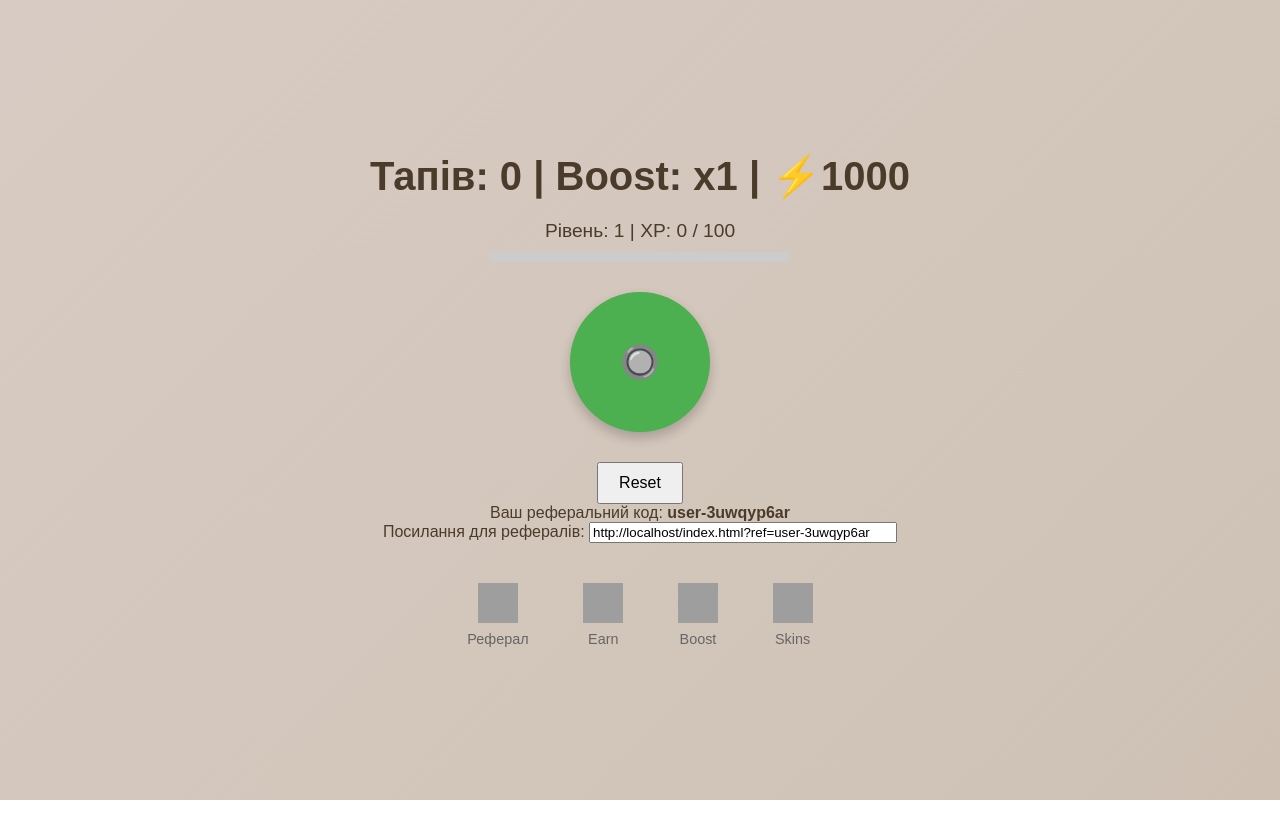
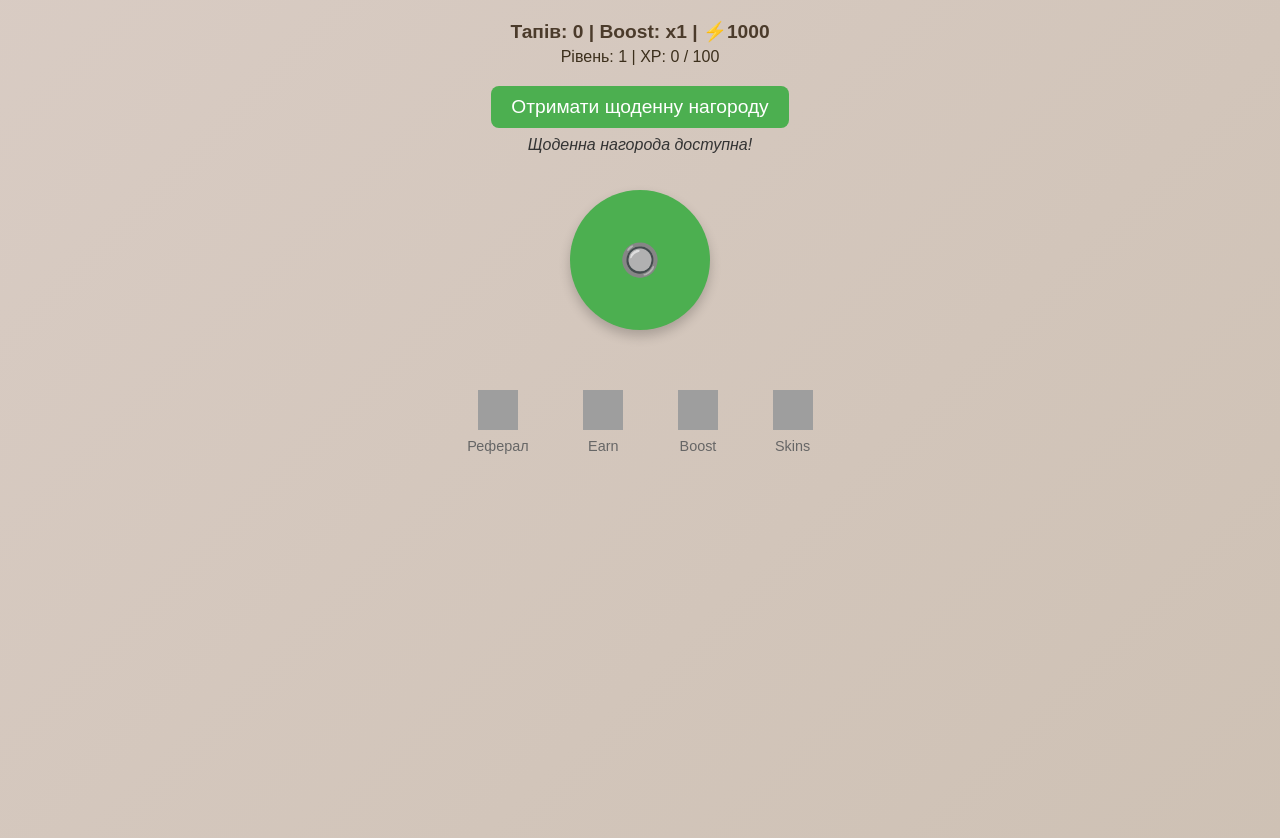
Before and after one commit to maxandryh/LazyTap, a plain HTML site: page index.html in a window 1280 px wide. Before the commit the page ends 800 px from the top, so only its background shows below. Drawn offline with Linux system fonts and the light colour scheme; grey boxes are pictures that could not be loaded.

Commit message:
Update index.html

```diff
--- a/index.html
+++ b/index.html
@@ -7,48 +7,55 @@
 <style>
   body {
     font-family: Arial, sans-serif;
-      margin: 0; padding: 0;
+    margin: 0; padding: 20px;
     display: flex; flex-direction: column;
-      align-items: center; justify-content: center;
-      height: 100vh; text-align: center;
+    align-items: center;
+    height: 100vh;
+    text-align: center;
     background: linear-gradient(135deg, #f5e9d3, #d9ccc4, #c4b7a6);
     background-size: 400% 400%;
     animation: gradientBG 20s ease infinite;
     color: #4b3b2b;
   }
-
   @keyframes gradientBG {
     0% { background-position: 0% 50%; }
     50% { background-position: 100% 50%; }
     100% { background-position: 0% 50%; }
   }
 
-    #tapCount {
-      font-size: 2.5em;
-      font-weight: bold;
+  #status {
+    font-size: 1.2em;
+    margin-bottom: 5px;
+    font-weight: 600;
+  }
+  #levelXp {
+    font-size: 1em;
+    margin-bottom: 20px;
+    color: #3c2f1c;
+  }
+
+  #dailyRewardSection {
     margin-bottom: 20px;
   }
 
-    #levelInfo {
+  #dailyRewardBtn {
+    padding: 10px 20px;
     font-size: 1.2em;
-      margin-bottom: 10px;
+    cursor: pointer;
+    background-color: #4CAF50;
+    color: white;
+    border: none;
+    border-radius: 8px;
+  }
+  #dailyRewardBtn:disabled {
+    background-color: #999;
+    cursor: default;
   }
 
-    #xpBarContainer {
-      width: 80%;
-      max-width: 300px;
-      height: 10px;
-      background: #ccc;
-      border-radius: 5px;
-      overflow: hidden;
-      margin-bottom: 30px;
-    }
-
-    #xpBar {
-      height: 100%;
-      background: #4CAF50;
-      width: 0%;
-      transition: width 0.3s;
+  #dailyRewardMsg {
+    margin-top: 8px;
+    font-style: italic;
+    color: #333;
   }
 
   #tapButton {
@@ -71,13 +78,6 @@
     transform: scale(0.9);
     box-shadow: 0 0 15px 4px #4CAF50;
     transition: transform 0.1s ease, box-shadow 0.1s ease;
-    }
-
-    #resetButton {
-      margin-top: 10px;
-      padding: 10px 20px;
-      font-size: 1em;
-      cursor: pointer;
   }
 
   #iconsRow {
@@ -109,170 +109,140 @@
 </head>
 <body>
 
-<div id="tapCount">Тапів: 1000</div>
-<div id="levelInfo">Рівень: 1 | XP: 0 / 100</div>
-<div id="xpBarContainer"><div id="xpBar"></div></div>
-<button id="tapButton" aria-label="Тап кнопка">🔘</button>
-<button id="resetButton">Reset</button>
-<div>
-  Ваш реферальний код: <strong id="refCodeDisplay"></strong><br/>
-  Посилання для рефералів: <input type="text" id="refLink" readonly style="width:300px" />
+<div id="status">Тапів: 0 | Boost: x1 | ⚡️1000</div>
+<div id="levelXp">Рівень: 1 | XP: 0 / 100</div>
+
+<div id="dailyRewardSection">
+  <button id="dailyRewardBtn">Отримати щоденну нагороду</button>
+  <p id="dailyRewardMsg"></p>
 </div>
 
+<button id="tapButton" aria-label="Тап кнопка">🔘</button>
+
 <div id="iconsRow">
-  <div class="iconButton" onclick="alert('Реферал')">
+  <div class="iconButton" onclick="window.location.href='referral.html'">
     <img class="iconImg" src="https://img.icons8.com/ios-filled/50/000000/referral.png" alt="Реферал" />
     Реферал
   </div>
-  <div class="iconButton" onclick="window.open('earn.html', '_blank')">
+  <div class="iconButton" onclick="alert('Earn - тут буде новий екран')">
     <img class="iconImg" src="https://img.icons8.com/ios-filled/50/000000/money-bag.png" alt="Earn" />
     Earn
   </div>
-  <div class="iconButton" onclick="window.open('boost.html', '_blank')">
+  <div class="iconButton" onclick="alert('Boost - тут буде новий екран')">
     <img class="iconImg" src="https://img.icons8.com/ios-filled/50/000000/rocket.png" alt="Boost" />
     Boost
   </div>
-  <div class="iconButton" onclick="window.open('skins.html', '_blank')">
+  <div class="iconButton" onclick="alert('Skins - тут буде новий екран')">
     <img class="iconImg" src="https://img.icons8.com/ios-filled/50/000000/t-shirt.png" alt="Skins" />
     Skins
   </div>
 </div>
 
 <script>
-  const tapCountElem = document.getElementById('tapCount');
-  const levelInfoElem = document.getElementById('levelInfo');
-  const xpBar = document.getElementById('xpBar');
+  const statusElem = document.getElementById('status');
+  const levelXpElem = document.getElementById('levelXp');
   const tapButton = document.getElementById('tapButton');
-  const resetButton = document.getElementById('resetButton');
-  const urlParams = new URLSearchParams(window.location.search);
-  const ref = urlParams.get('ref');
+  const dailyRewardBtn = document.getElementById('dailyRewardBtn');
+  const dailyRewardMsg = document.getElementById('dailyRewardMsg');
 
-if (ref && !localStorage.getItem('referredBy')) {
-  localStorage.setItem('referredBy', ref);
+  // Ініціалізація з localStorage
+  let taps = parseInt(localStorage.getItem('taps')) || 0;
+  let boost = parseInt(localStorage.getItem('boost')) || 1;
+  let energy = parseInt(localStorage.getItem('energy')) || 1000;
+  let xp = parseInt(localStorage.getItem('xp')) || 0;
+  let level = parseInt(localStorage.getItem('level')) || 1;
+
+  const maxEnergy = 1000;
+  const energyRestoreRate = 1; // +1 енергії за 1 секунду
+
+  function xpForNextLevel(level) {
+    return 100 + (level - 1)*50;
   }
 
-
-  let taps = parseInt(localStorage.getItem('taps')) || 0;
-  let boost = parseInt(localStorage.getItem('boost')) || 1;
-  let xp = parseInt(localStorage.getItem('xp')) || 0;
-  let level = parseInt(localStorage.getItem('level')) || 1;
-  let energy = parseInt(localStorage.getItem('energy')) || 1000;
-
-  const maxEnergy = 1000;
-  const energyRestoreRate = 1; // +1 за 1 сек
-
-  function xpForNextLevel(level) {
-    return 100 + (level - 1) * 50;
+  function updateStatus() {
+    statusElem.textContent = `Тапів: ${taps} | Boost: x${boost} | ⚡️${energy}`;
+    levelXpElem.textContent = `Рівень: ${level} | XP: ${xp} / ${xpForNextLevel(level)}`;
   }
 
-  function boostPrice(boostLevel) {
-    return 100 * Math.pow(2, boostLevel - 1); // 100, 200, 400, 800...
+  tapButton.onclick = () => {
+    if(energy > 0) {
+      taps += boost;
+      xp++;
+      energy--;
+
+      // Левелап
+      while(xp >= xpForNextLevel(level)) {
+        xp -= xpForNextLevel(level);
+        level++;
+        alert(`🎉 Вітаємо! Новий рівень: ${level}`);
       }
 
-  function updateDisplay() {
-    tapCountElem.textContent = `Тапів: ${taps} | Boost: x${boost} | ⚡️${energy}`;
-    levelInfoElem.textContent = `Рівень: ${level} | XP: ${xp} / ${xpForNextLevel(level)}`;
-    const percent = Math.min((xp / xpForNextLevel(level)) * 100, 100);
-    xpBar.style.width = `${percent}%`;
+      saveData();
+      updateStatus();
+    } else {
+      alert('⚡️ Немає енергії! Зачекай кілька секунд.');
     }
-  function generateReferralCode() {
-  return 'user-' + Math.random().toString(36).substr(2, 9);
+  };
+
+  // Щоденна нагорода
+  function canGetDailyReward() {
+    const lastReward = localStorage.getItem('lastDailyReward');
+    if(!lastReward) return true;
+    const lastDate = new Date(lastReward);
+    const now = new Date();
+    return (now - lastDate) > 24*60*60*1000;
   }
 
-let myReferralCode = localStorage.getItem('referralCode');
-if (!myReferralCode) {
-  myReferralCode = generateReferralCode();
-  localStorage.setItem('referralCode', myReferralCode);
-}
-
-  function applySkin() {
-    const skin = localStorage.getItem('skin') || 'green';
-    switch (skin) {
-      case 'red': tapButton.style.backgroundColor = '#e74c3c'; break;
-      case 'yellow': tapButton.style.backgroundColor = '#f1c40f'; break;
-      default: tapButton.style.backgroundColor = '#4CAF50';
+  function updateDailyRewardBtn() {
+    if(canGetDailyReward()) {
+      dailyRewardBtn.disabled = false;
+      dailyRewardMsg.textContent = "Щоденна нагорода доступна!";
+    } else {
+      dailyRewardBtn.disabled = true;
+      dailyRewardMsg.textContent = "Щоденна нагорода вже отримана сьогодні.";
     }
   }
 
-  applySkin();
-  updateDisplay();
-
-  tapButton.onclick = () => {
-    if (energy > 0) {
-      taps += boost;
-      xp += 1;
-      energy -= 1;
-
-      while (xp >= xpForNextLevel(level)) {
-        xp -= xpForNextLevel(level);
-        level++;
-        alert(`🎉 Новий рівень: ${level}`);
-      }
-
-      localStorage.setItem('taps', taps);
-      localStorage.setItem('xp', xp);
-      localStorage.setItem('level', level);
-      localStorage.setItem('energy', energy);
-      updateDisplay();
-    } else {
-      alert('Немає енергії! Зачекай кілька секунд ⏳');
+  dailyRewardBtn.onclick = () => {
+    if(canGetDailyReward()) {
+      const rewardAmount = 1000;
+      taps += rewardAmount;
+      localStorage.setItem('lastDailyReward', new Date().toISOString());
+      saveData();
+      updateStatus();
+      updateDailyRewardBtn();
+      alert(`🎁 Ви отримали щоденну нагороду: +${rewardAmount} тапів!`);
     }
   };
 
-  resetButton.onclick = () => {
-    taps = 0;
-    boost = 1;
-    xp = 0;
-    level = 1;
-    energy = maxEnergy;
-    localStorage.setItem('taps', taps);
-    localStorage.setItem('boost', boost);
-    localStorage.setItem('xp', xp);
-    localStorage.setItem('level', level);
-    localStorage.setItem('energy', energy);
-    updateDisplay();
-  };
-
-  // Автовідновлення енергії
+  // Енергія автоматично відновлюється
   setInterval(() => {
-    if (energy < maxEnergy) {
+    if(energy < maxEnergy) {
       energy += energyRestoreRate;
-      if (energy > maxEnergy) energy = maxEnergy;
-      localStorage.setItem('energy', energy);
-      updateDisplay();
+      if(energy > maxEnergy) energy = maxEnergy;
+      saveData();
+      updateStatus();
     }
   }, 1000);
 
-  // Покупка boost за тапи
-  document.addEventListener('keydown', (e) => {
-    if (e.key === 'b') { // натисни 'b' для покупки boost
-      const price = boostPrice(boost);
-      if (taps >= price) {
-        taps -= price;
-        boost++;
-        alert(`✅ Куплено Boost! Тепер x${boost}`);
+  function saveData() {
+    localStorage.setItem('taps', taps);
     localStorage.setItem('boost', boost);
-        localStorage.setItem('taps', taps);
-        updateDisplay();
-      } else {
-        alert(`❌ Потрібно ${price} тапів для бусту`);
+    localStorage.setItem('energy', energy);
+    localStorage.setItem('xp', xp);
+    localStorage.setItem('level', level);
   }
+
+  // Прийом реферального коду
+  const urlParams = new URLSearchParams(window.location.search);
+  const ref = urlParams.get('ref');
+  if(ref && !localStorage.getItem('referredBy')) {
+    localStorage.setItem('referredBy', ref);
+    alert(`Ви прийшли по реферальному посиланню користувача ${ref}`);
   }
-  });
 
-  // Якщо змінюється з іншої вкладки
-  window.addEventListener('storage', (event) => {
-    if (event.key === 'boost') boost = parseInt(event.newValue) || 1;
-    if (event.key === 'taps') taps = parseInt(event.newValue) || 0;
-    if (event.key === 'xp') xp = parseInt(event.newValue) || 0;
-    if (event.key === 'level') level = parseInt(event.newValue) || 1;
-    if (event.key === 'energy') energy = parseInt(event.newValue) || maxEnergy;
-    if (event.key === 'skin') applySkin();
-    updateDisplay();
-  });
-  document.getElementById('refCodeDisplay').textContent = myReferralCode;
-  document.getElementById('refLink').value = `${window.location.origin}${window.location.pathname}?ref=${myReferralCode}`;
-
+  updateStatus();
+  updateDailyRewardBtn();
 </script>
 
 </body>
```
Lines whose indentation alone changed are shown as unchanged.
